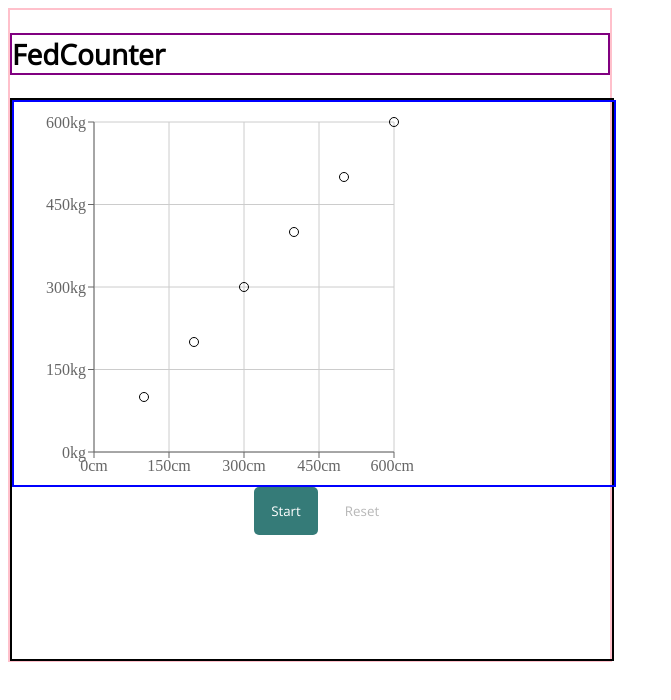
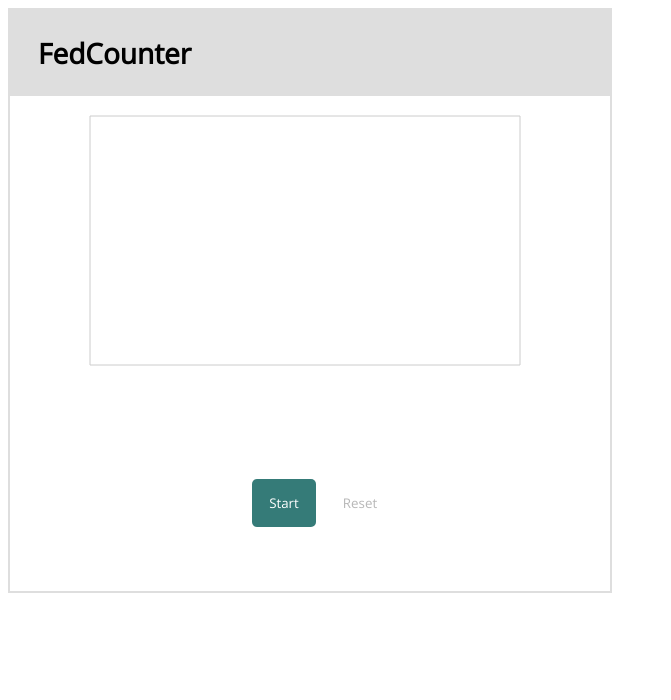
Before and after one commit to cw323/federato, a React (Create React App) app: page / in a window 1280 px wide. Shown: the top 700 px of the page, without its empty margins (0-671 px from the left). Built offline with nearby package versions, Linux system fonts and the light colour scheme.

Commit message:
Implement scatter chart with data from prop

```diff
--- a/src/App.js
+++ b/src/App.js
@@ -5,34 +5,34 @@ import Styled from 'styled-components';
 import Header from './components/Header.jsx';
 import Chart from './components/Chart.jsx';
 
-
 const Wrapper = Styled.div`
   width: 600px;
-  height: 650px;
-  border: 2px solid pink;
+  border: 2px solid #dedede;
 `;
 
 const H2Container = Styled.div`
+  background-color: #dedede;
+  padding-top: 1px;
+  padding-bottom: 1px;
 `;
 
 const Tile = Styled.div`
   width: 600px;
   height: 495px;
-  padding-bottom: 64px;
-  border: 2px solid black;
+  // border: 2px solid black;
 `;
 
 const ChartContainer = Styled.div`
-  width: 600px;
-  height: 319px;
-  border: 2px solid blue;
-  padding-bottom: 64px;
+  position: relative;
+  // border: 2px solid blue;
 `;
 
 const ButtonsContainer = Styled.div`
   display: flex;
   padding-left: 230px;
   padding-right: 230px;
+  padding-top: 64px;
+  padding-bottom: 64px;
 
   ${({ active }) => active && `
     padding-left: 170px;
@@ -52,7 +52,6 @@ const UndoButton = Styled.button`
 `;
 
 const StartButtonContainer = Styled.div`
-  // padding-left: 12px;
   padding-right: 6px;
 `;
 
@@ -88,34 +87,40 @@ const ResetButton = Styled.button`
 
 function App() {
   const [count, setCount] = useState(0);
-  const [plot, setPlot, getPlot] = useState([]); // find a way to make plot points better
+  const [plots, setPlots] = useState([]);
 
   const undo = () => {
-    setCount(count - 1);
-    // find a way to filter plot
-    setPlot(plot.filter(e => e !== [e, e]));
+    let prevCount = count;
+    let newCount = count - 1;
+    setCount(newCount);
+    setPlots(plots.filter(item => item.key !== count));
   };
 
   const addPlot = () => {
+    let dateObj = new Date();
+    let month = dateObj.getUTCMonth() + 1; //months from 1-12
+    let day = dateObj.getUTCDate();
+    let year = dateObj.getUTCFullYear();
+    let newDate = `${month}/${day}/${year}`;
+
     setCount(count + 1);
-    setPlot(plot => [...plot, [count + 1, count + 1]]);
+    setPlots(plots => [...plots, {x: count + 1, y: count + 1, key: count + 1, date: newDate}]);
   };
 
   const reset = () => {
     setCount(0);
-    setPlot([]);
+    setPlots([]);
   };
 
   return (
     <Wrapper>
-      <Header />
+      <H2Container>
+        <Header />
+      </H2Container>
       <Tile>
-
-
         <ChartContainer>
-          <Chart />
+          <Chart data={plots} />
         </ChartContainer>
-
         <ButtonsContainer active={(count > 0)}>
           <UndoButtonContainer>
             {count > 0 && <UndoButton onClick={undo}><FontAwesomeIcon icon={faUndo} /></UndoButton>}
@@ -128,6 +133,7 @@ function App() {
           </ResetButtonContainer>
         </ButtonsContainer>
       </Tile>
+      {console.log(count, plots, 'count plots')}
     </Wrapper>
   );
 }
--- a/src/components/Chart.jsx
+++ b/src/components/Chart.jsx
@@ -3,31 +3,47 @@ import {
   ScatterChart, Scatter, XAxis, YAxis, CartesianGrid, Tooltip
 } from 'recharts';
 
-const data = [
-  { x: 100, y: 100 },
-  { x: 200, y: 200 },
-  { x: 300, y: 300 },
-  { x: 400, y: 400 },
-  { x: 500, y: 500 },
-  { x: 600, y: 600 }
-];
+function CustomTooltip({ active }) {
+  let dateObj = new Date();
+  let month = dateObj.getUTCMonth() + 1; //months from 1-12
+  let day = dateObj.getUTCDate();
+  let year = dateObj.getUTCFullYear();
+  let newdate = `${month}/${day}/${year}`;
 
-export default class Chart extends PureComponent {
+  if (active) {
+    return (
+      <div>
+        {newdate}
+      </div>
+    );
+  }
+
+  return null;
+};
+
+class Chart extends PureComponent {
+  constructor(props) {
+    super(props);
+  }
+
   render() {
     return (
         <ScatterChart
-        width={400}
-        height={400}
+          width={530}
+          height={319}
           margin={{
             top: 20, right: 20, bottom: 20, left: 20,
           }}
+          align="center"
         >
           <CartesianGrid />
-        <XAxis type="number" dataKey="x" unit="cm" />
-        <YAxis type="number" dataKey="y" name="weight" unit="kg" />
-        {/* <Tooltip cursor={{ strokeDasharray: '3 3' }} /> */}
-        <Scatter data={data} border="1px solid #d5d5d5" stroke="#000000" fill="none" />
+          <XAxis type="number" dataKey="x" stroke="none" />
+          <YAxis type="number" dataKey="y" stroke="none" />
+          <Tooltip content={<CustomTooltip />}/>
+          <Scatter data={this.props.data} border="1px solid #d5d5d5" stroke="#000000" fill="none" />
         </ScatterChart>
     );
   }
-}
+};
+
+export default Chart;
--- a/src/components/Header.jsx
+++ b/src/components/Header.jsx
@@ -2,10 +2,12 @@ import React from 'react';
 import Styled from 'styled-components';
 
 const H2 = Styled.h2`
-  border: 2px solid purple;
   font-size: 28px;
   font-family: Open Sans, sans-serif;
   color: black;
+  padding-left: 28px;
+  background-color: #dedede;
+  // border: 2px solid purple;
 `;
 
 function Header() {
```
Lines whose indentation alone changed are shown as unchanged.
